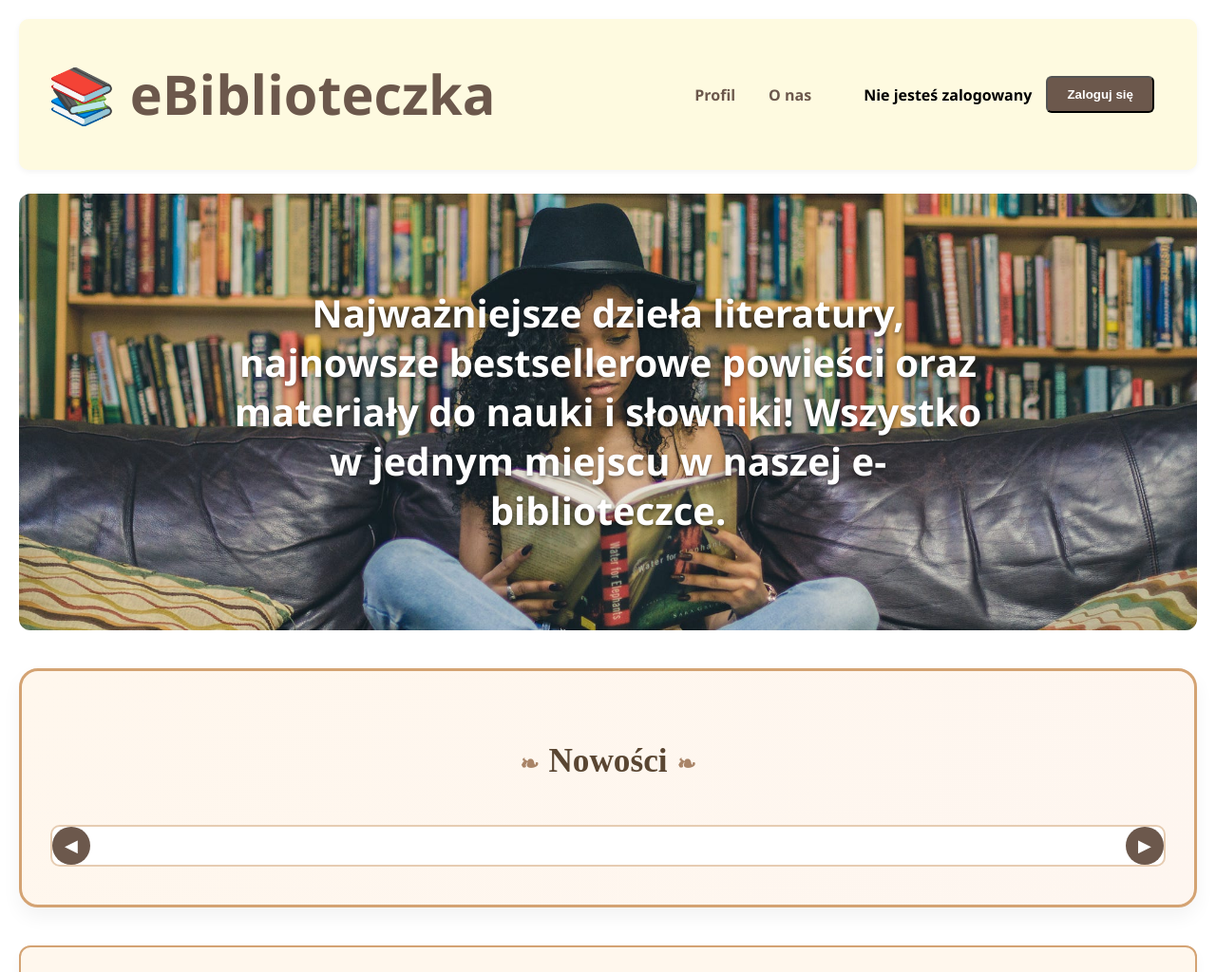
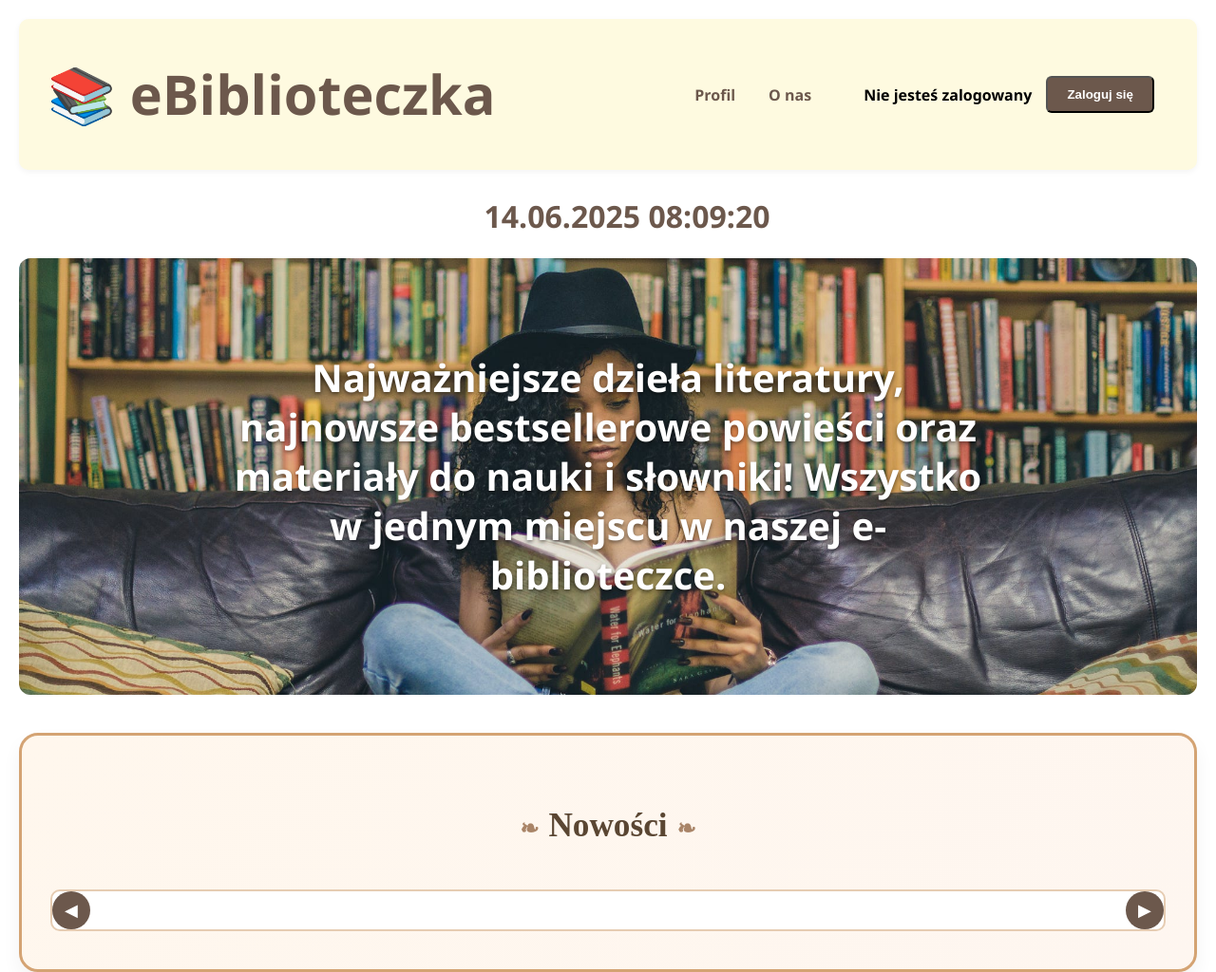
Before and after one commit to szymonirka/ebilbioteczka, a website: page public/index.html in a window 1280 px wide. Shown: the top 1024 px of the page at 95% size. Drawn offline with Linux system fonts and the light colour scheme; no server answers.

Commit message:
zmiany sado333

```diff
--- a/db.js
+++ b/db.js
@@ -3,7 +3,7 @@ const mysql = require('mysql2/promise');
 const pool = mysql.createPool({
     host: 'localhost',
     user: 'root',
-    password: '',
+    password: 'Dupa69Z_Trupa8!@#$%^',
     database: 'ebiblioteczka'
 });
 
--- a/public/css/index_style.css
+++ b/public/css/index_style.css
@@ -275,6 +275,18 @@ a:hover {
     background-color: #5a4a3f;
 }
 
+#clock-handler{
+    width: 100%;
+    display: flex;
+    justify-content: center;
+    margin: 20px;
+}
+
+#clock {
+    font-size: 2rem;
+    font-weight: 600;
+    color: #6c584c;
+}
 
 #hero {
     background-image: url('../images/man2.jpg');
--- a/public/index.html
+++ b/public/index.html
@@ -13,6 +13,7 @@
     </div>
 
     <nav class="nav-links">
+
         <a href="profile.html">Profil</a>
         <a href="about.html">O nas</a>
         <span id="admin_panel_link"></span>
@@ -22,6 +23,9 @@
         <div id="logout_button"></div>
     </nav>
 </header>
+<div id="clock-handler">
+    <div id="clock"></div>
+</div>
 
 <div id="hero" >
     <h1>Najważniejsze dzieła literatury, najnowsze bestsellerowe powieści oraz materiały do nauki i słowniki! Wszystko w jednym miejscu w naszej e-biblioteczce.</h1>
--- a/public/script.js
+++ b/public/script.js
@@ -225,8 +225,18 @@ function logout() {
     window.location.reload();
 }
 
+
+function updateClock() {
+    const now = new Date();
+    const date = now.toLocaleDateString('pl-PL');
+    const time = now.toLocaleTimeString('pl-PL');
+    document.getElementById('clock').textContent = `${date} ${time}`;
+}
+
 window.addEventListener('DOMContentLoaded', () => {
     checkLoginStatus();
+    updateClock();
+    setInterval(updateClock, 1000);
 
     if (document.getElementById('book_list')) {
         loadBooks();
@@ -237,5 +247,7 @@ window.addEventListener('DOMContentLoaded', () => {
             initCarousel();
             startAutoScroll();
         });
+
+
     }
 });
```
Also changed, not shown: public/book.html (+0 -2 lines).
